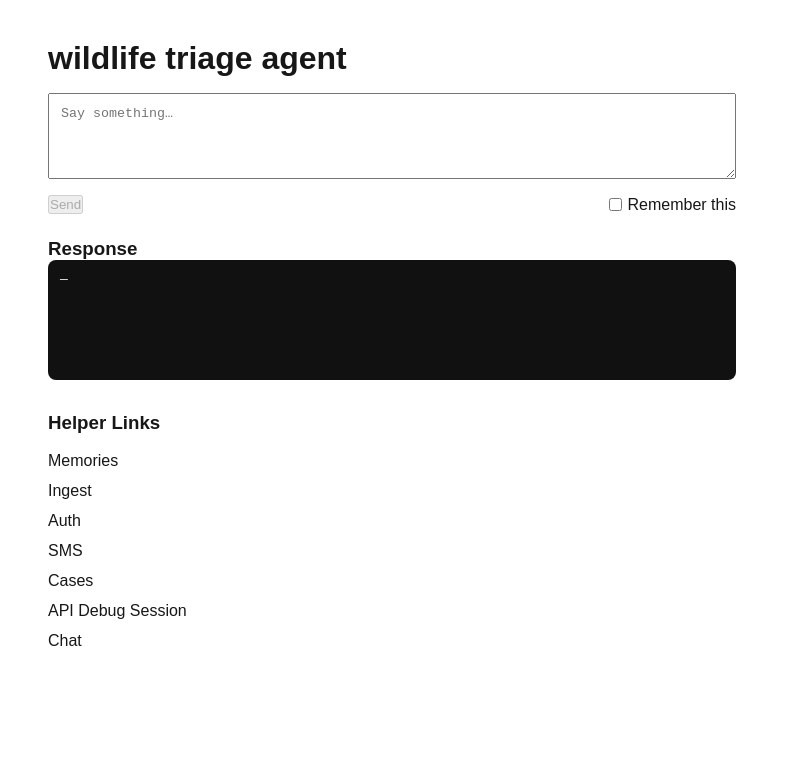
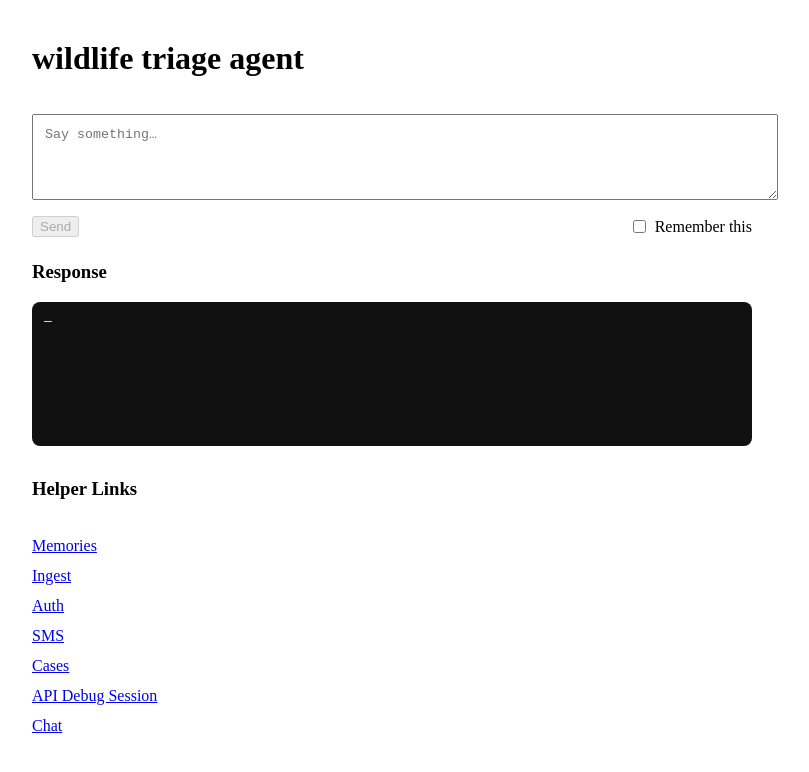
Before and after one commit to tomsullivan79/voiceflow-exit, a Next.js app: page / in a window 1280 px wide. Shown: the top 772 px of the page, without its empty margins (248-1057 px from the left). Built offline with nearby package versions, Linux system fonts and the light colour scheme.

Commit message:
18E-Style: add global CSS for cases pages (server-safe) and apply classes

```diff
--- a/app/globals.css
+++ b/app/globals.css
@@ -1,42 +1,87 @@
+/* ==== WildTriage Cases: minimal, server-safe styles ==== */
+
 :root {
-  --background: #ffffff;
-  --foreground: #171717;
+  --wt-max: 920px;
+  --wt-radius: 16px;
+  --wt-border: rgba(0,0,0,0.08);
+  --wt-border-strong: rgba(0,0,0,0.12);
+  --wt-bg-card: #fff;
+  --wt-fg-dim: rgba(0,0,0,0.65);
+  --wt-badge-open-bg: #e8f5e9;
+  --wt-badge-open-fg: #1b5e20;
+  --wt-badge-closed-bg: #fff7ed;
+  --wt-badge-closed-fg: #9a3412;
 }
 
 @media (prefers-color-scheme: dark) {
   :root {
-    --background: #0a0a0a;
-    --foreground: #ededed;
+    --wt-border: rgba(255,255,255,0.12);
+    --wt-border-strong: rgba(255,255,255,0.16);
+    --wt-bg-card: #161616;
+    --wt-fg-dim: rgba(255,255,255,0.75);
+    --wt-badge-open-bg: rgba(76,175,80,0.15);
+    --wt-badge-open-fg: #9ae6b4;
+    --wt-badge-closed-bg: rgba(253,186,116,0.15);
+    --wt-badge-closed-fg: #fbbf24;
   }
 }
 
-html,
-body {
-  max-width: 100vw;
-  overflow-x: hidden;
+/* Layout */
+.wt-main { min-height: 60vh; }
+.wt-wrap { max-width: var(--wt-max); margin: 0 auto; padding: 24px 16px; }
+.wt-header h1 { margin: 0 0 4px; font-size: 24px; }
+.wt-sub { margin: 0 0 12px; color: var(--wt-fg-dim); }
+
+/* Cards & lists */
+.wt-list { display: grid; gap: 12px; }
+.wt-card {
+  display: block;
+  border: 1px solid var(--wt-border);
+  border-radius: var(--wt-radius);
+  padding: 14px;
+  background: var(--wt-bg-card);
+  text-decoration: none;
+  color: inherit;
 }
 
-body {
-  color: var(--foreground);
-  background: var(--background);
-  font-family: Arial, Helvetica, sans-serif;
-  -webkit-font-smoothing: antialiased;
-  -moz-osx-font-smoothing: grayscale;
+/* Case row */
+.wt-row { display: flex; justify-content: space-between; align-items: center; gap: 12px; }
+.wt-title { font-weight: 700; }
+.wt-meta { margin-top: 6px; font-size: 12px; color: var(--wt-fg-dim); }
+
+/* Badges */
+.wt-badge {
+  display: inline-block;
+  padding: 4px 8px;
+  border-radius: 999px;
+  font-size: 12px;
+  border: 1px solid var(--wt-border-strong);
+}
+.wt-badge-open { background: var(--wt-badge-open-bg); color: var(--wt-badge-open-fg); }
+.wt-badge-closed { background: var(--wt-badge-closed-bg); color: var(--wt-badge-closed-fg); }
+
+/* Thread view */
+.wt-thread { padding: 16px; }
+.wt-empty { color: var(--wt-fg-dim); }
+.wt-msg {
+  border: 1px solid var(--wt-border);
+  border-radius: 12px;
+  padding: 10px;
+  background: #fafafa;
+}
+@media (prefers-color-scheme: dark) {
+  .wt-msg { background: #1b1b1b; }
+}
+.wt-msg + .wt-msg { margin-top: 10px; }
+
+.wt-assistant { background: #eef6ff; }
+.wt-user { background: #f4fce3; }
+@media (prefers-color-scheme: dark) {
+  .wt-assistant { background: rgba(147,197,253,0.12); }
+  .wt-user { background: rgba(163,230,53,0.12); }
 }
 
-* {
-  box-sizing: border-box;
-  padding: 0;
-  margin: 0;
-}
-
-a {
-  color: inherit;
-  text-decoration: none;
-}
-
-@media (prefers-color-scheme: dark) {
-  html {
-    color-scheme: dark;
-  }
-}
+.wt-head { display: flex; justify-content: space-between; font-size: 12px; color: var(--wt-fg-dim); margin-bottom: 6px; }
+.wt-role { text-transform: uppercase; letter-spacing: 0.06em; }
+.wt-time { font-variant-numeric: tabular-nums; }
+.wt-body { white-space: pre-wrap; }
```
Also changed, not shown: app/cases/[id]/page.tsx (+20 -24 lines), app/cases/page.tsx (+17 -21 lines).
